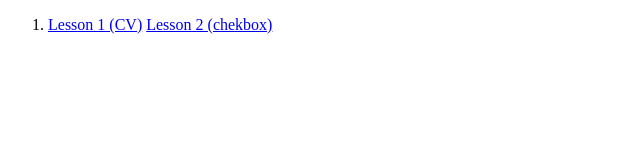
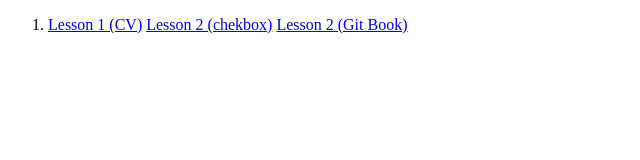
Before and after one commit to ElenkaMozghovaya/beetroot, a plain HTML site: page lesson-3/index.html in a window 1280 px wide. Shown: the whole page, without its empty margins (0-640 px from the left). Drawn offline with Linux system fonts and the light colour scheme.

Commit message:
add.index

```diff
--- a/lesson-3/index.html
+++ b/lesson-3/index.html
@@ -10,6 +10,7 @@
         <li>
             <a href="https://elenkamozghovaya.github.io/beetroot/lesson-1">Lesson 1 (CV)</a>
             <a href="https://elenkamozghovaya.github.io/beetroot/lesson-2">Lesson 2 (chekbox)</a>
+            <a href="https://elenkamozghovaya.github.io/beetroot/lesson2.2">Lesson 2 (Git Book)</a>
         </li>
     </ol>
 </body>
```
